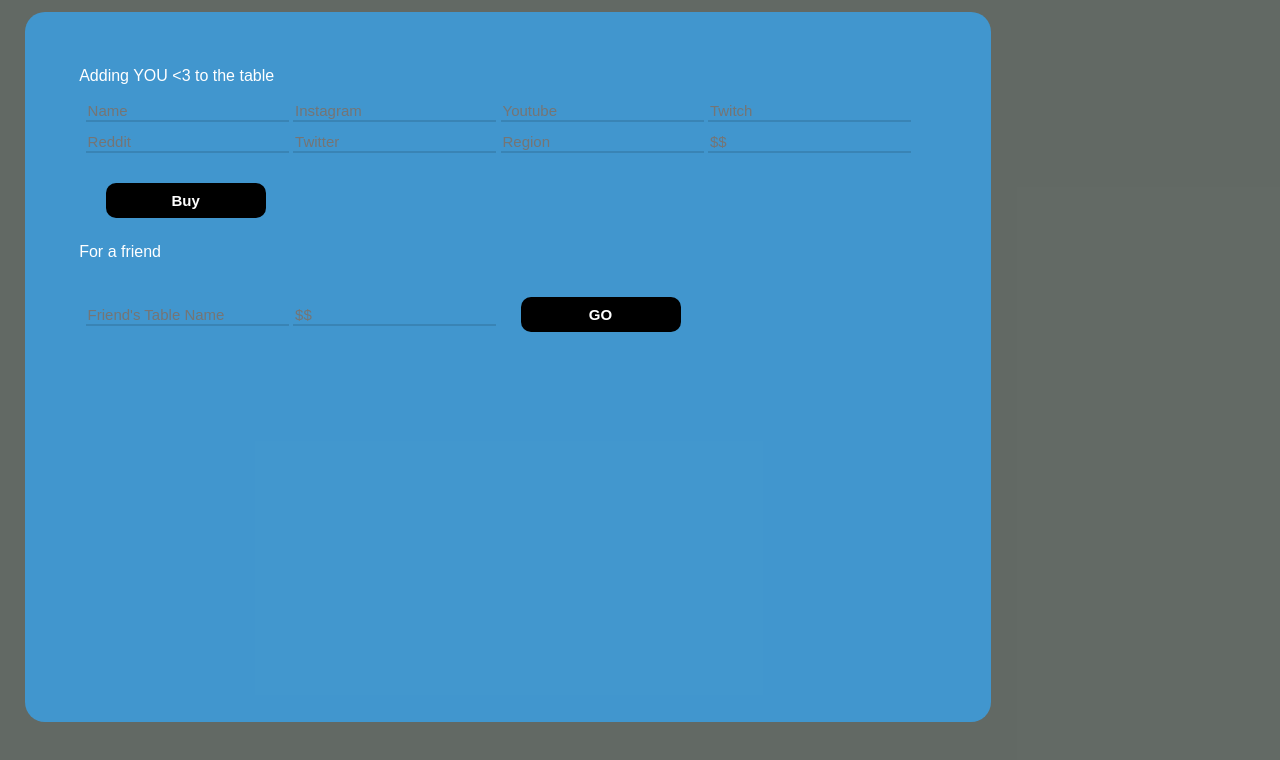
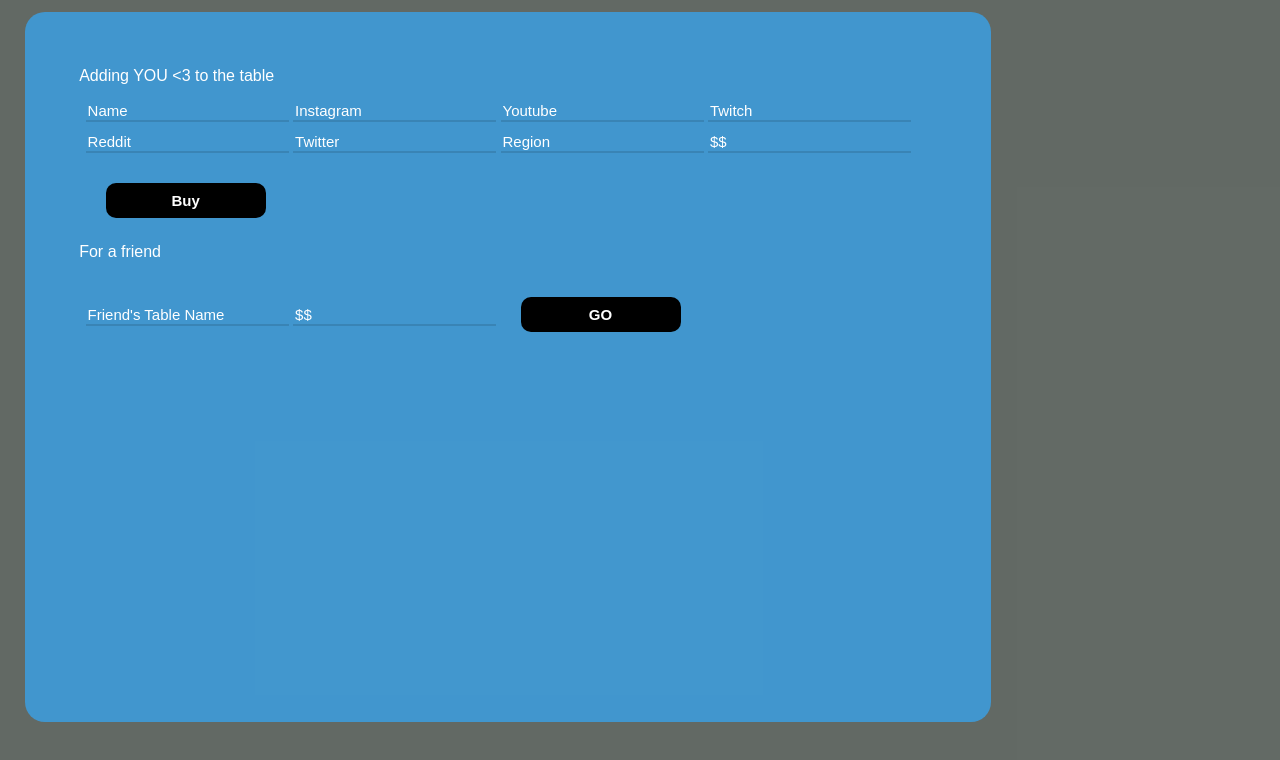
Before and after one commit to Bustlll/jamstack, a website: page menu.html in a window 1280 px wide. Shown: the part 68-828 px from the top of the page. Drawn offline with Linux system fonts and the light colour scheme; no server answers.

Commit message:
placeholderText

```diff
--- a/menu.html
+++ b/menu.html
@@ -146,6 +146,10 @@ nav {
     background: rgba(85, 94, 88, 0.726);
 
 }
+::placeholder { /* Chrome, Firefox, Opera, Safari 10.1+ */
+  color: rgb(255, 255, 255);
+  opacity: 1; /* Firefox */
+}
 .one{
   background: rgba(85, 94, 88, 0.726);
   height: 100vh;
@@ -166,7 +170,9 @@ p.addU{
 }
 input{
   margin-bottom:10px;
+ color: white;
 }
+
 div .subcontainer{
   width: 20vw;
  position: relative;
@@ -197,7 +203,7 @@ div.maincontainer-rankInfo{
   font-style: bold;
 }
 form#my-form input {
- color: white;
+ color: rgb(255, 255, 255);
 }
   @media
   only screen and (max-width: 760px),
```
